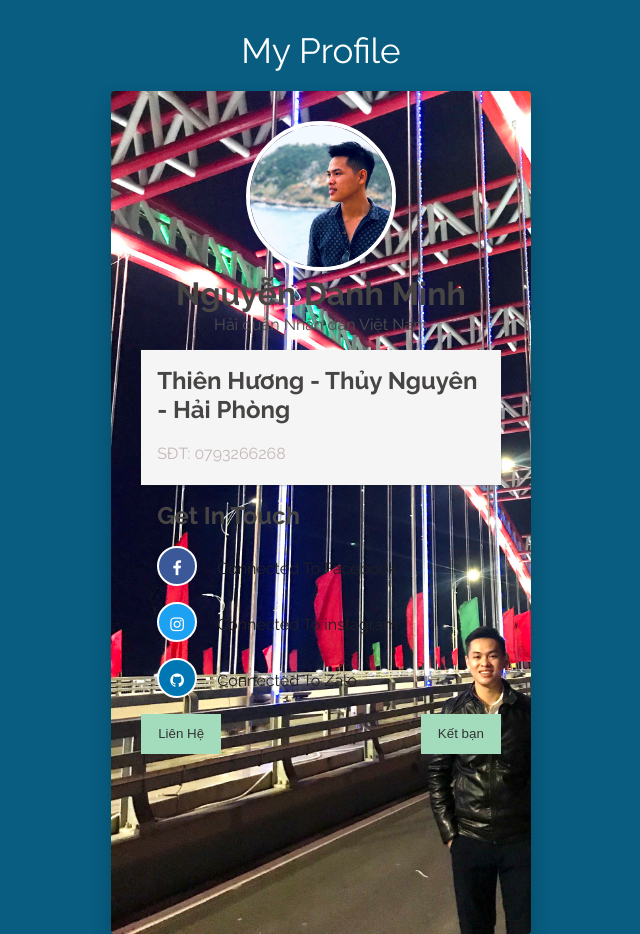
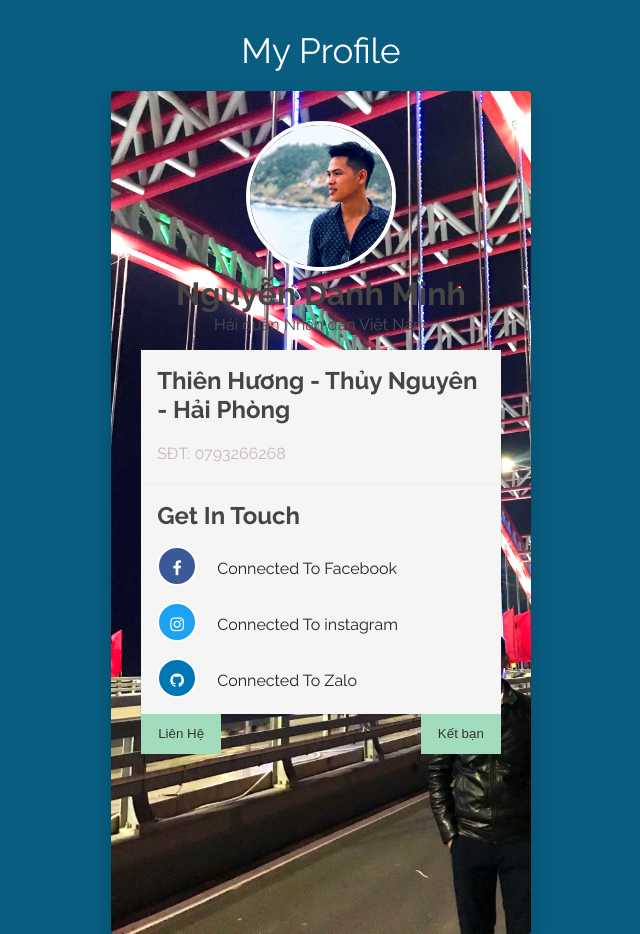
Before and after one commit to hadesvnAL/nguyendanhminh, a plain HTML site: page index.html in a window 1280 px wide. Shown: the top 934 px of the page, without its empty margins (319-959 px from the left). Drawn offline with Linux system fonts and the light colour scheme.

Commit message:
Update style.css

```diff
--- a/css/style.css
+++ b/css/style.css
@@ -116,6 +116,8 @@ h1 {
 
 .w3ls-touch{
 	padding: 1em;
+	box-shadow: 0 0px 1px rgba(197, 197, 197, 0.19),0 1px 2px rgba(0, 0, 0, 0.24);
+    	background: rgb(245, 245, 245);
 }
 .social {
 	margin: 1em 0 0 0;
```
